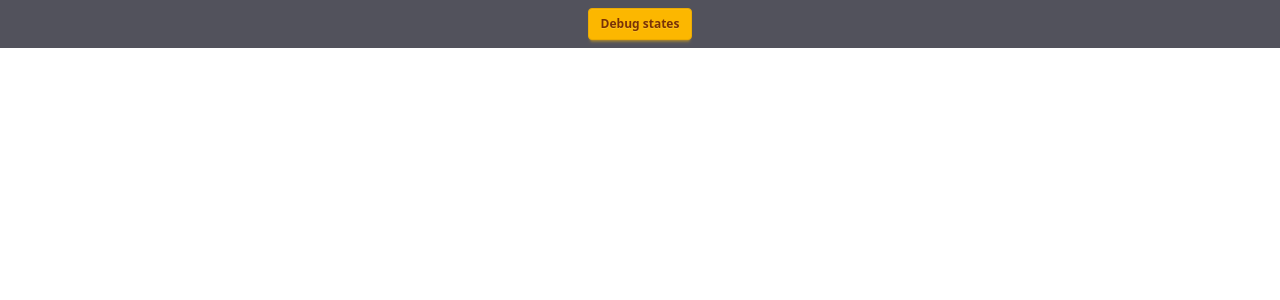
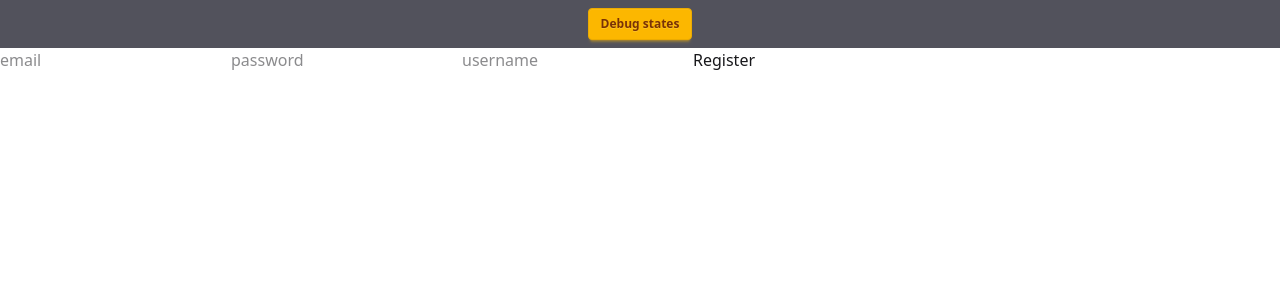
Before and after one commit to Melina412/yoga-studio, a React (Vite) app in the folder frontend/: page /register in a window 1280 px wide. Shown: the top 300 px of the page. Built offline with nearby package versions, Linux system fonts and the light colour scheme.

Commit message:
user schema update & frontend register

```diff
--- a/frontend/src/routes/auth/Register.tsx
+++ b/frontend/src/routes/auth/Register.tsx
@@ -1,5 +1,59 @@
+import { useRef } from 'react';
+import { useNavigate } from 'react-router-dom';
+
 const Register = () => {
-  return <></>;
+  // React Hooks
+  const emailRef = useRef<HTMLInputElement>(null);
+  const passwordRef = useRef<HTMLInputElement>(null);
+  const displayNameRef = useRef<HTMLInputElement>(null);
+  const navigate = useNavigate();
+
+  async function userRegister() {
+    const user = {
+      email: emailRef.current?.value,
+      password: passwordRef.current?.value,
+      displayName: displayNameRef.current?.value,
+    };
+    // console.log({ user });
+
+    try {
+      const res = await fetch(`${import.meta.env.VITE_BACKENDURL}/api/auth/register`, {
+        method: 'POST',
+        headers: {
+          'Content-Type': 'application/json',
+        },
+        body: JSON.stringify(user),
+        credentials: 'include',
+      });
+
+      if (res.ok) {
+        const response = await res.json();
+        console.log(response);
+        clearInput();
+        navigate('/login');
+      }
+    } catch (error) {
+      console.error(error);
+    }
+  }
+
+  function clearInput() {
+    if (emailRef.current) emailRef.current.value = '';
+    if (passwordRef.current) passwordRef.current.value = '';
+    if (displayNameRef.current) displayNameRef.current.value = '';
+  }
+
+  return (
+    <>
+      <div>
+        <input type='text' ref={emailRef} placeholder='email' />
+        <input type='password' ref={passwordRef} placeholder='password' />
+        <input type='text' ref={displayNameRef} placeholder='username' />
+
+        <button onClick={userRegister}>Register</button>
+      </div>
+    </>
+  );
 };
 
 export default Register;
```
Also changed, not shown: 2 other files (tests, documents, lock files or other folders).
